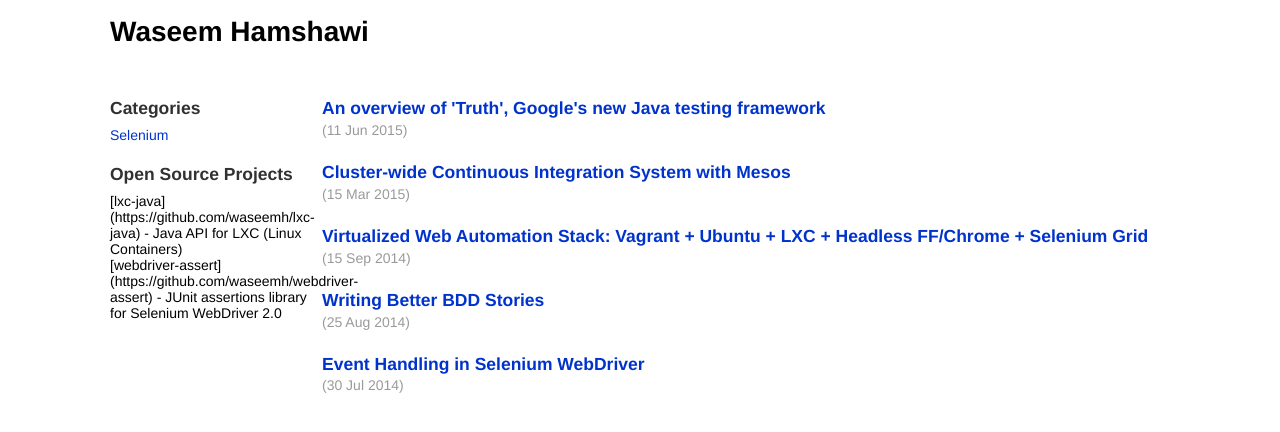
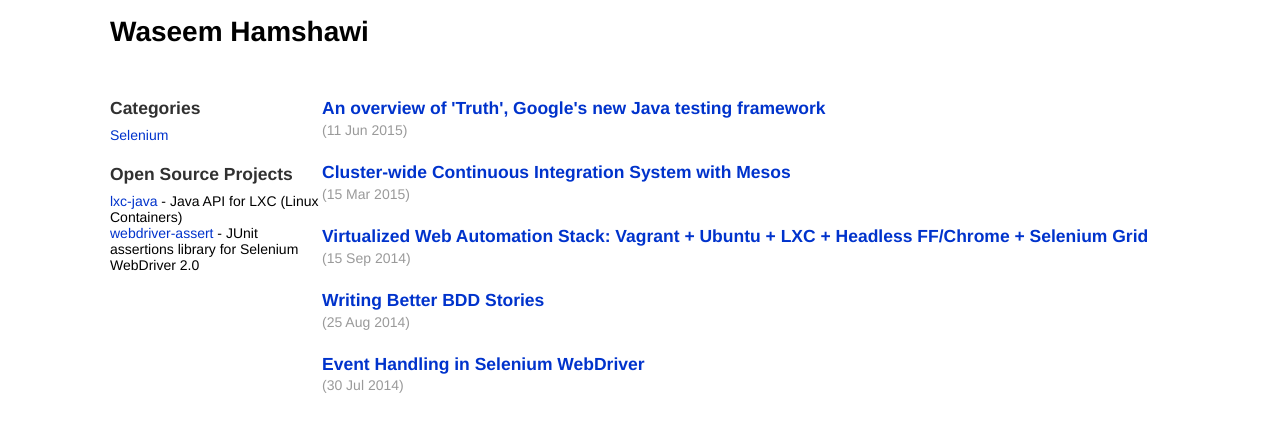
Before and after one commit to waseemh/waseemh.github.io_F, a Jekyll site: the page built from index.md, in a window 1280 px wide. Shown: the top 432 px of the page. Built offline with Jekyll 4.4.1, drawn with Linux system fonts in a browser that asks for light colours; some of the changed lines change nothing that is shown.

Commit message:
Update default.html

```diff
--- a/_layouts/default.html
+++ b/_layouts/default.html
@@ -26,9 +26,8 @@
 
 <h3>Open Source Projects</h3>
 <ul>
-<li>[lxc-java](https://github.com/waseemh/lxc-java) - Java API for LXC (Linux Containers)</li>
-<li>[webdriver-assert](https://github.com/waseemh/webdriver-assert) - JUnit assertions library for Selenium WebDriver 2.0</li>
-
+<li><a href="https://github.com/waseemh/lxc-java)">lxc-java</a> - Java API for LXC (Linux Containers)</li>
+<li><a href="https://github.com/waseemh/webdriver-assert">webdriver-assert</a> - JUnit assertions library for Selenium WebDriver 2.0</li>
 </ul>
 </div>
       <div class="footer">
```
